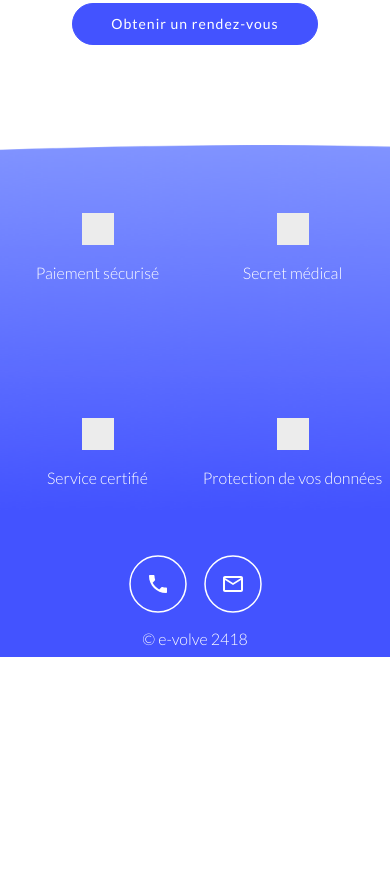
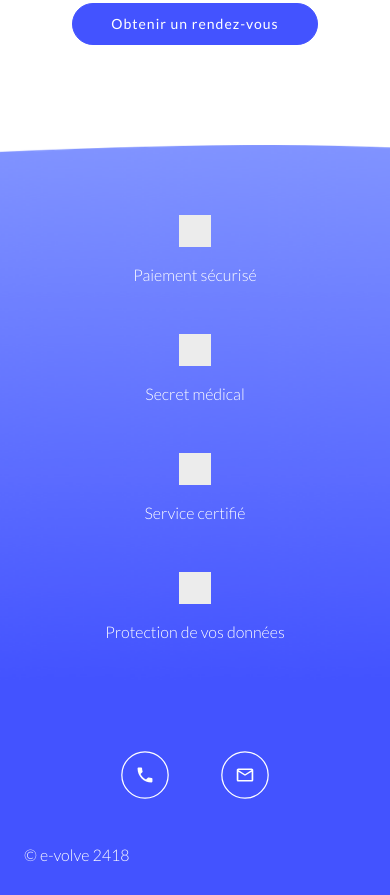
Before and after one commit to LeaCharrier/evolve-landing, a website: page src/formulaire.html in a window 390 px wide. Shown: the part 817-1712 px from the top of the page. Before the commit the page ends 1474 px from the top, so only its background shows below. Drawn offline with nearby package versions, Linux system fonts and the light colour scheme; files that its build step writes are made by us from their sources.

Commit message:
footer \\ responsive

```diff
--- a/src/styles/ui/_button.scss
+++ b/src/styles/ui/_button.scss
@@ -26,9 +26,7 @@
 .button_resp_bleu {
   @include maxWidth($breakPointTablet) {
     background-color: $blue;
-    font-size: 14px;
     color: $white;
     border: 1px solid $blue;
-    padding: 12px 38px;
   }
 }
--- a/src/styles/ui/_footer.scss
+++ b/src/styles/ui/_footer.scss
@@ -7,7 +7,9 @@ footer {
 
   @include maxWidth($breakPointTablet) {
     background-image: url('../images/bg-footer-mobile.png');
+    height: 750px;
   }
+
   .container_carre {
     display: flex;
     justify-content: space-between;
@@ -18,8 +20,10 @@ footer {
     margin: 0 auto;
 
     @include maxWidth($breakPointTablet) {
-            flex-wrap: wrap;
+      flex-direction: column;
       max-width: 500px;
+      height: auto;
+      padding-top: 70px;
     }
 
     div {
@@ -28,8 +32,16 @@ footer {
       width: 100%;
       justify-content: space-between;
 
+      @include maxWidth($breakPointTablet) {
+        flex-direction: column;
+      }
+
       div {
         flex-direction: column;
+
+        @include maxWidth($breakPointTablet) {
+          margin-bottom: 50px;
+        }
 
         div {
           width: 32px;
@@ -53,9 +65,19 @@ footer {
   .container_contact {
     display: flex;
     justify-content: space-around;
-        max-width: 150px;
+    max-width: 200px;
     width: 100%;
     margin: 0 auto;
+
+    @include maxWidth($breakPointTablet) {
+      margin-top: 60px;
+
+      a {
+        img {
+          width: 48px;
+        }
+      }
+    }
   }
 
   .credit {
@@ -63,13 +85,14 @@ footer {
     font-family: $lato;
     font-weight: 300;
     font-size: 16px;
-        margin-left: 100px;
+    margin-left: 80px;
 
     @include maxWidth($breakPointTablet) {
       display: flex;
-            justify-content: center;
+      padding-left: 24px;
       margin-left: 0;
-            margin-top: 15px;
+      margin-top: 45px;
+      padding-bottom: 30px;
     }
   }
 }
```
Also changed, not shown: dist/scripts/main.js, dist/styles/main.css, 2 other files. Lines whose indentation alone changed are shown as unchanged.
